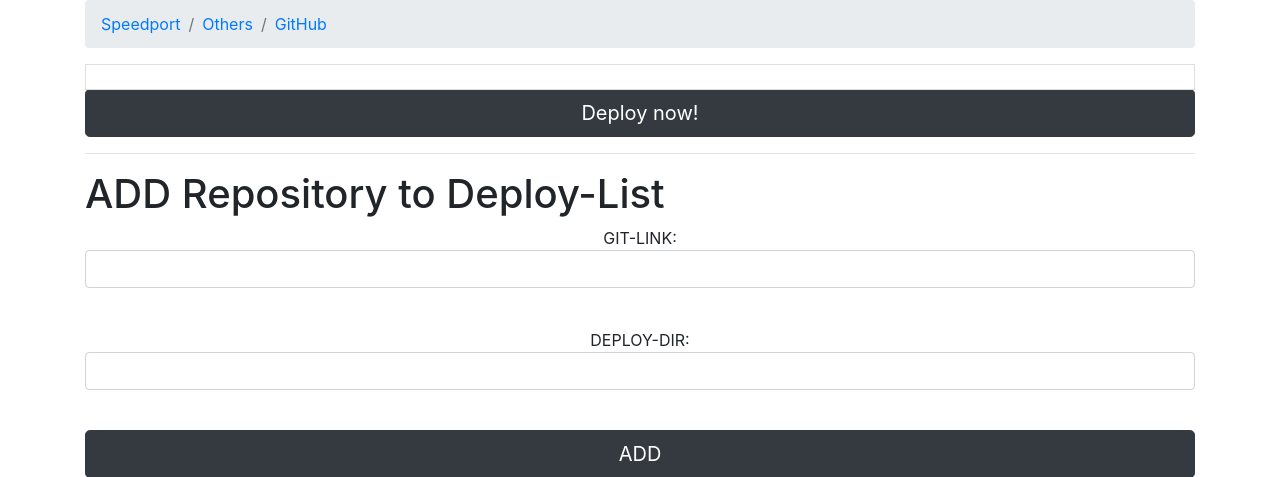
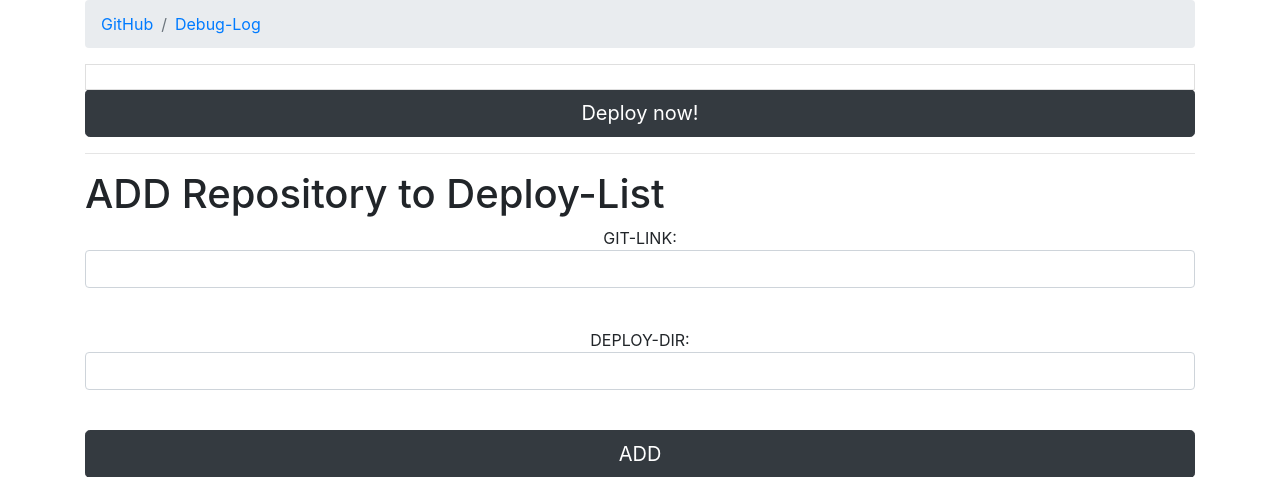
Before and after one commit to acro1704/PythonWebDeploy, a PHP site: page / in a window 1280 px wide. Shown: the top 477 px of the page. Run offline with PHP 8.4, Linux system fonts and the light colour scheme; some libraries are stand-ins or nearby versions.

Commit message:
changed menu

```diff
--- a/index.php
+++ b/index.php
@@ -16,9 +16,8 @@
 
 		<nav aria-label="breadcrumb">
 			<ol class="breadcrumb">
-				<li class="breadcrumb-item"><a href="index.php">Speedport</a></li>
-				<li class="breadcrumb-item"><a href="https://www.zebradem.com/wiki/index.php?title=Router_Standardpassw%C3%B6rter">Others</a></li>
-				<li class="breadcrumb-item"><a href="https://github.com/valplusplusle/WIFI-Standard-Password-Calculator">GitHub</a></li>
+				<li class="breadcrumb-item"><a href="https://github.com/valplusplusle/PythonWebDeploy">GitHub</a></li>
+				<li class="breadcrumb-item"><a href="https://github.com/valplusplusle/PythonWebDeploy">Debug-Log</a></li>
 			</ol>
 		</nav>
 
@@ -51,9 +50,6 @@
 
 	</div>
 
-
-
-
 	<!-- jQuery first, then Popper.js, then Bootstrap JS -->
 	<script src="https://code.jquery.com/jquery-3.3.1.slim.min.js" integrity="sha384-q8i/X+965DzO0rT7abK41JStQIAqVgRVzpbzo5smXKp4YfRvH+8abtTE1Pi6jizo" crossorigin="anonymous"></script>
 	<script src="https://cdnjs.cloudflare.com/ajax/libs/popper.js/1.14.6/umd/popper.min.js" integrity="sha384-wHAiFfRlMFy6i5SRaxvfOCifBUQy1xHdJ/yoi7FRNXMRBu5WHdZYu1hA6ZOblgut" crossorigin="anonymous"></script>
```
